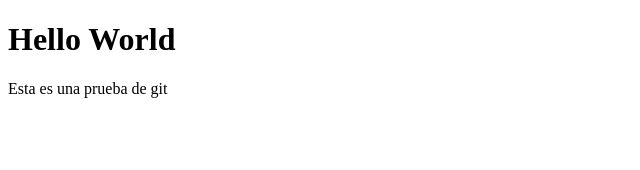
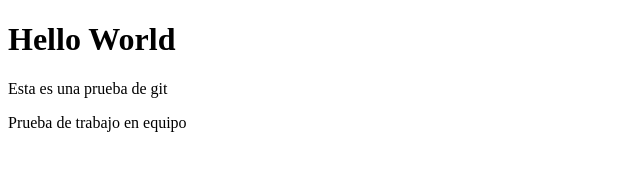
Before and after one commit to dmanriquez/testing-git, a plain HTML site: page index.html in a window 1280 px wide. Shown: the whole page, without its empty margins (0-640 px from the left). Drawn offline with Linux system fonts and the light colour scheme.

Commit message:
Se agrega línea de texto

```diff
--- a/index.html
+++ b/index.html
@@ -8,5 +8,6 @@
 <body>
   <h1>Hello World</h1>
   <p>Esta es una prueba de git</p>
+  <p>Prueba de trabajo en equipo</p>
 </body>
 </html>
```
